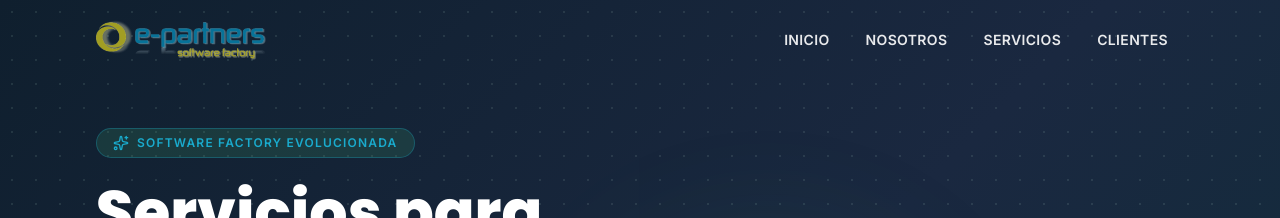
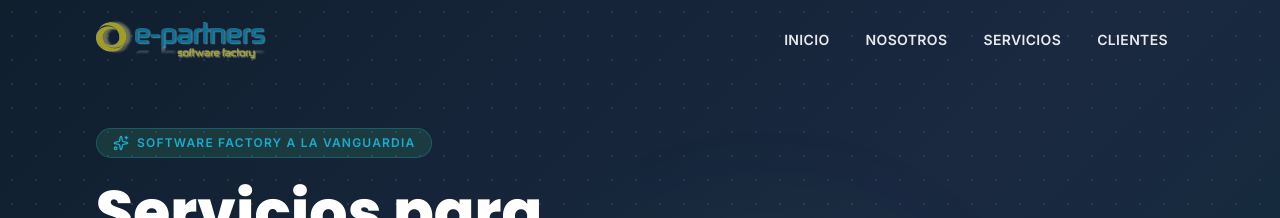
Before and after one commit to cabaljoaquin/e-partners-web, a React (Vite) app in the folder web-app/: page / in a window 1280 px wide. Shown: the top 218 px of the page. Built offline with nearby package versions, Linux system fonts and the light colour scheme.

Commit message:
Actualizar texto en Hero a SOFTWARE FACTORY A LA VANGUARDIA

```diff
--- a/web-app/src/components/home/Hero.jsx
+++ b/web-app/src/components/home/Hero.jsx
@@ -33,7 +33,7 @@ export default function Hero() {
             className="inline-flex items-center gap-2 px-4 py-1.5 rounded-full text-xs font-semibold uppercase tracking-widest bg-brand-green/20 text-brand-teal border border-brand-teal/30 mb-6"
           >
             <Sparkles className="w-4 h-4" />
-            Software Factory Evolucionada
+            SOFTWARE FACTORY A LA VANGUARDIA
           </motion.span>
 
           <motion.h1
```
